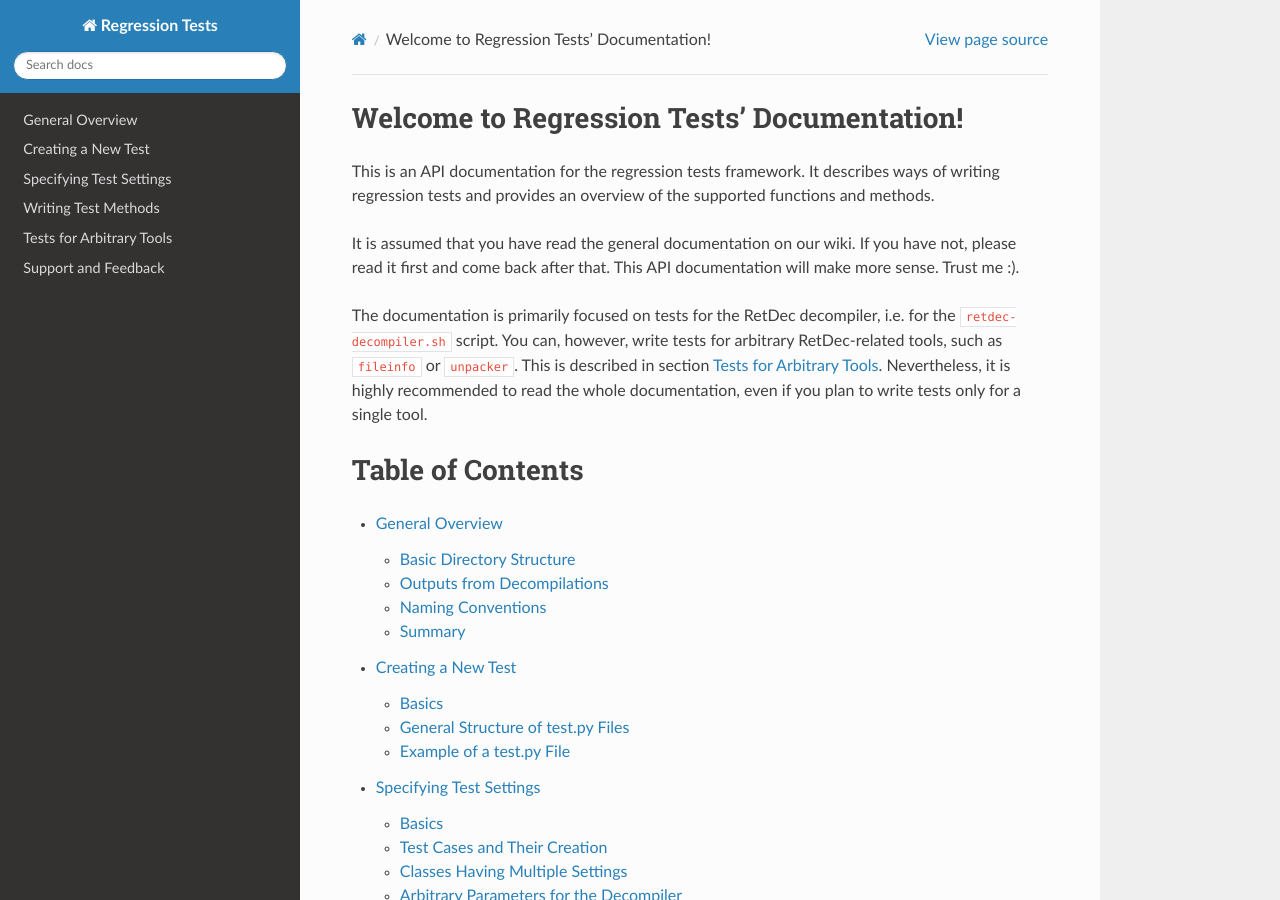
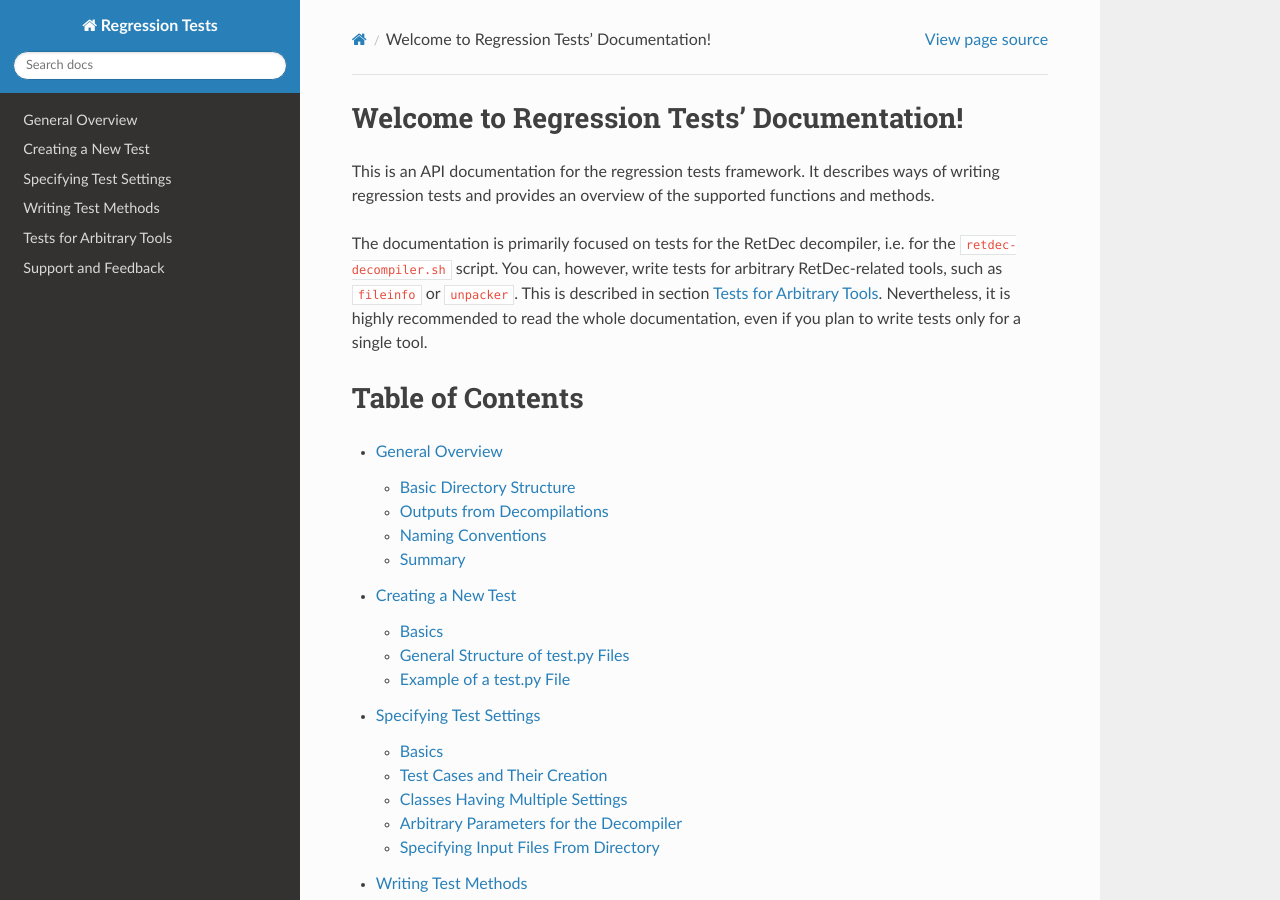
Before and after one commit to avast/retdec-regression-tests-framework, a Sphinx documentation site: the page built from docs/index.rst, in a window 1280 px wide and 900 px high. Built offline with Sphinx 7.4.7 and the Read the Docs theme 2.0.0, drawn with Linux system fonts in a browser that asks for light colours.

Commit message:
Remove an incorrect sentence from the API docs.
There is currently no documentation on our wiki.

```diff
--- a/docs/index.rst
+++ b/docs/index.rst
@@ -7,8 +7,6 @@ Welcome to Regression Tests' Documentation!
 ===========================================
 
 This is an API documentation for the regression tests framework. It describes ways of writing regression tests and provides an overview of the supported functions and methods.
-
-It is assumed that you have read the general documentation on our wiki. If you have not, please read it first and come back after that. This API documentation will make more sense. Trust me :).
 
 The documentation is primarily focused on tests for the RetDec decompiler, i.e. for the ``retdec-decompiler.sh`` script. You can, however, write tests for arbitrary RetDec-related tools, such as ``fileinfo`` or ``unpacker``. This is described in section :doc:`tests_for_arbitrary_tools`. Nevertheless, it is highly recommended to read the whole documentation, even if you plan to write tests only for a single tool.
 
```
